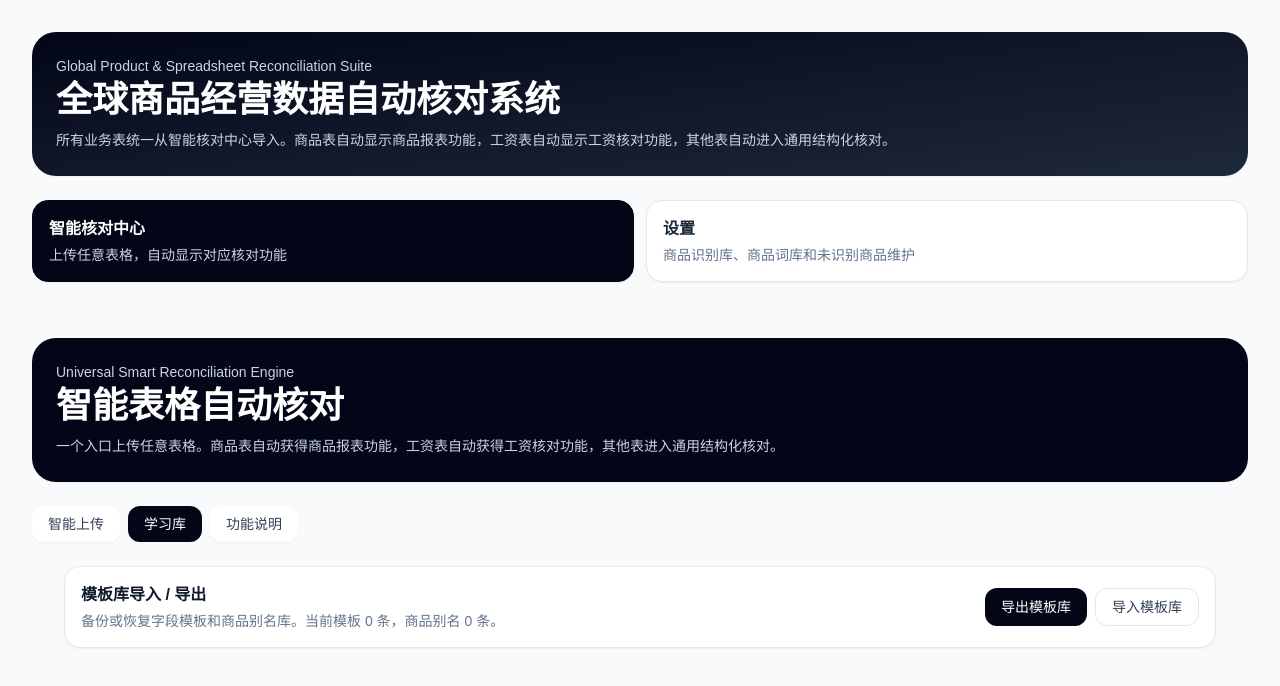
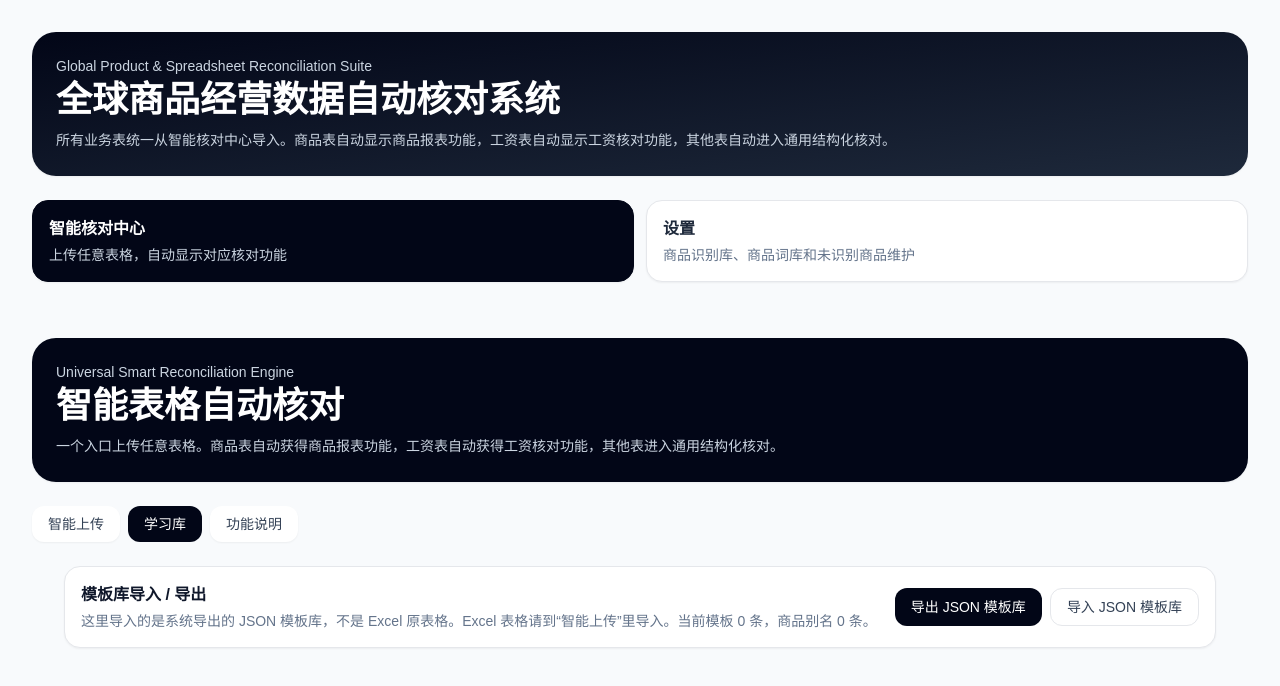
Before and after one commit to GrandpaNiuu/inventory-shift-web, a Next.js app: page / in a window 1280 px wide. Both pictures are taken after a click on the button "学习库". Shown: the top 686 px of the page. Built offline with nearby package versions, Linux system fonts and the light colour scheme.

Commit message:
明确模板库只导入JSON

```diff
--- a/app/TemplateLibraryTools.tsx
+++ b/app/TemplateLibraryTools.tsx
@@ -77,13 +77,18 @@ export default function TemplateLibraryTools() {
   async function importLibrary(event: ChangeEvent<HTMLInputElement>) {
     const file = event.target.files?.[0];
     if (!file) return;
+    if (!file.name.toLowerCase().endsWith(".json")) {
+      alert("导入模板库只支持系统导出的 JSON 文件。Excel 表格请回到“智能上传”导入。");
+      if (inputRef.current) inputRef.current.value = "";
+      return;
+    }
     try {
       const raw = await file.text();
       const parsed = JSON.parse(raw) as Partial<BackupPayload>;
       const importedTemplates = Array.isArray(parsed.templates) ? parsed.templates : [];
       const importedAliases = Array.isArray(parsed.aliases) ? parsed.aliases : [];
       if (!importedTemplates.length && !importedAliases.length) {
-        alert("没有发现可导入的模板或商品别名。");
+        alert("没有发现可导入的模板或商品别名。请确认这是系统导出的 JSON 模板库文件。");
         return;
       }
       safeWriteList(TEMPLATE_KEY, mergeList(safeReadList(TEMPLATE_KEY), importedTemplates));
@@ -92,7 +97,7 @@ export default function TemplateLibraryTools() {
       alert(`导入完成：模板 ${importedTemplates.length} 条，商品别名 ${importedAliases.length} 条。页面将刷新以立即生效。`);
       window.location.reload();
     } catch {
-      alert("导入失败：请使用系统导出的 JSON 模板库文件。");
+      alert("导入失败：请使用系统导出的 JSON 模板库文件。Excel 表格不要放在这里导入。");
     } finally {
       if (inputRef.current) inputRef.current.value = "";
     }
@@ -103,12 +108,12 @@ export default function TemplateLibraryTools() {
       <div className="flex flex-col gap-3 md:flex-row md:items-center md:justify-between">
         <div>
           <h2 className="text-base font-bold text-slate-900">模板库导入 / 导出</h2>
-          <p className="mt-1 text-sm text-slate-500">备份或恢复字段模板和商品别名库。当前模板 {templateCount} 条，商品别名 {aliasCount} 条。</p>
+          <p className="mt-1 text-sm text-slate-500">这里导入的是系统导出的 JSON 模板库，不是 Excel 原表格。Excel 表格请到“智能上传”里导入。当前模板 {templateCount} 条，商品别名 {aliasCount} 条。</p>
         </div>
         <div className="flex flex-wrap gap-2">
-          <button onClick={exportLibrary} className="rounded-xl bg-slate-950 px-4 py-2 text-sm font-medium text-white">导出模板库</button>
-          <button onClick={() => inputRef.current?.click()} className="rounded-xl border px-4 py-2 text-sm font-medium text-slate-700 hover:bg-slate-50">导入模板库</button>
-          <input ref={inputRef} className="hidden" type="file" accept=".json" onChange={importLibrary} />
+          <button onClick={exportLibrary} className="rounded-xl bg-slate-950 px-4 py-2 text-sm font-medium text-white">导出 JSON 模板库</button>
+          <button onClick={() => inputRef.current?.click()} className="rounded-xl border px-4 py-2 text-sm font-medium text-slate-700 hover:bg-slate-50">导入 JSON 模板库</button>
+          <input ref={inputRef} className="hidden" type="file" accept=".json,application/json" onChange={importLibrary} />
         </div>
       </div>
     </div>
```
